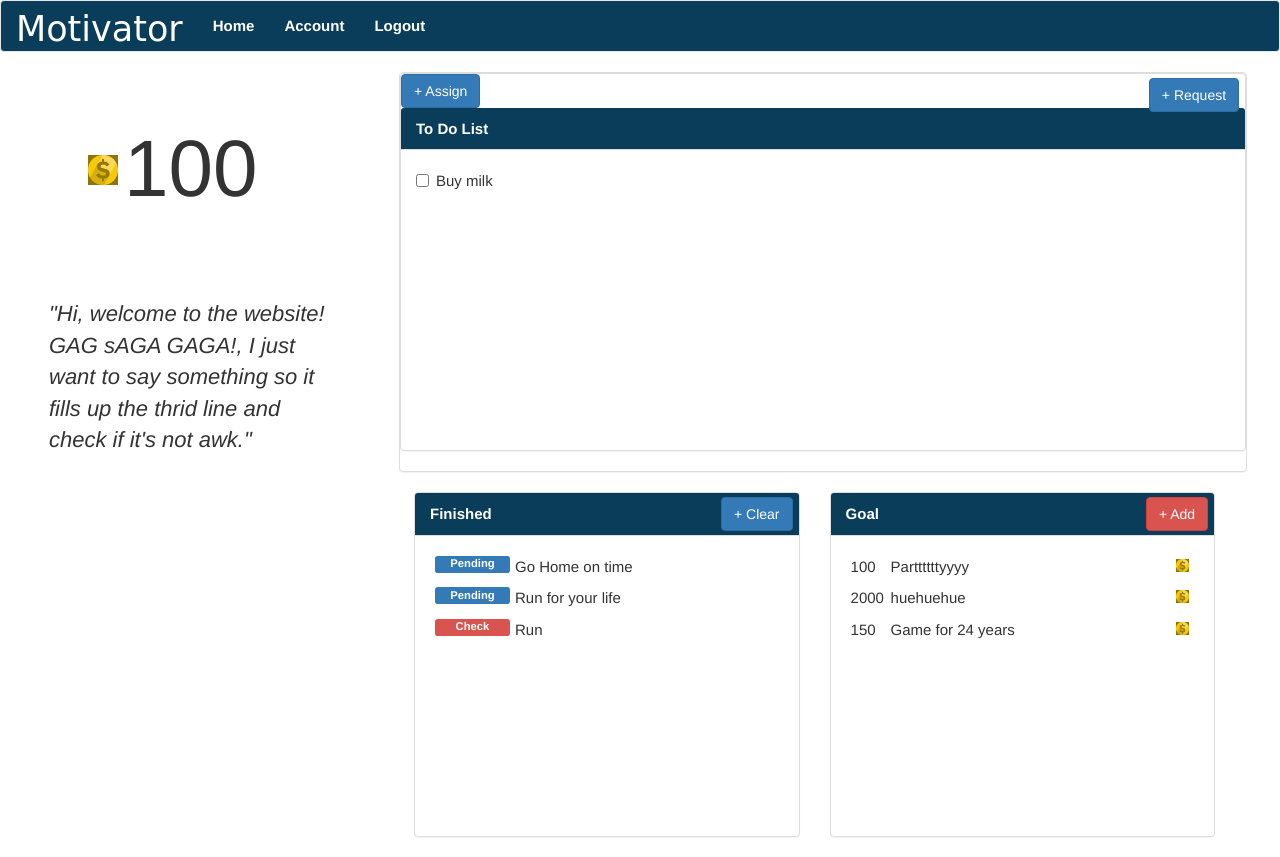
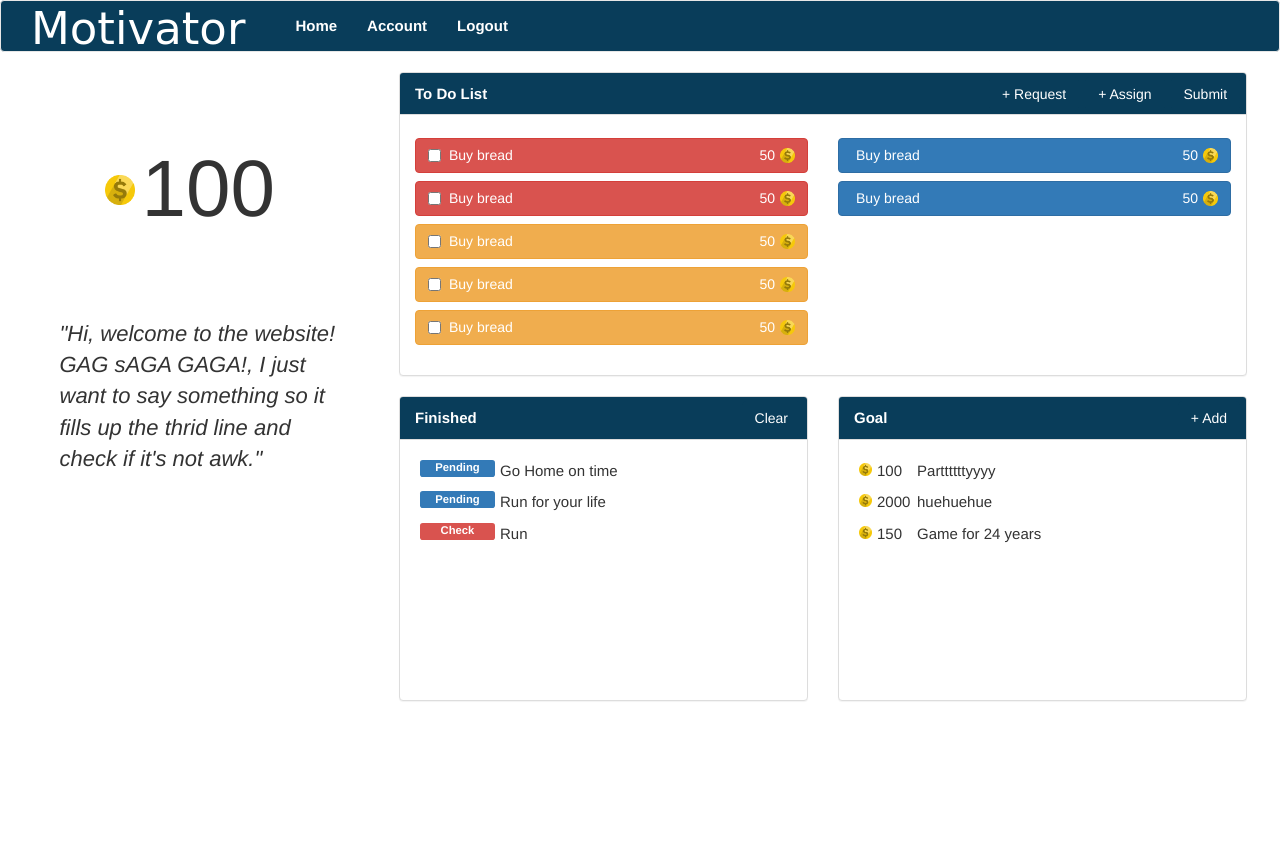
Before and after one commit to yzgyyang/motivator, a Python web app: template Flask/templates/user.html in a window 1280 px wide. After the commit the page ends 701 px from the top, so only its background shows below. Run offline with Jinja, Linux system fonts and the light colour scheme; the template is opened without the code that fills it, so the values that code supplies are empty; some libraries are stand-ins or nearby versions.

Commit message:
Customize todo list

```diff
--- a/Flask/static/custom.css
+++ b/Flask/static/custom.css
@@ -1,11 +1,13 @@
 #custom-bootstrap-menu.navbar-default .navbar-brand{
     color: white;
-    font-size: 35px;
+    font-size: 45px;
     font-family: "Brush Script MT", cursive;
 	font-style: normal;
 	font-variant: normal;
 	font-weight: 500;
 	line-height: 26.4px;
+    margin-left: auto;
+    margin-right: 20px;
 }
 #custom-bootstrap-menu.navbar-default {
     font-size: 15px;
@@ -52,8 +54,8 @@
 }
 #current-reward{
     width: 170px;
-    margin-left: 25%;
-    margin-top: 1.5%;
+    margin-left: 30%;
+    margin-top: 7%;
     display:inline-block;
 }
 #custom-bootstrap-menu.jumbotron h1{
@@ -63,7 +65,7 @@
 #movitation{
     float: left;
     width: 80%;
-    margin-left: 14%;
+    margin-left: 17%;
     margin-right: 15%;
     font-size: 22px;
     margin-top: 20%;
@@ -101,14 +103,13 @@
     font-size: 15px;
     width: 49%;
     height: auto;
-    min-width: 300px;
+
 }
 #panel-body-custom{
-    height: 300px;
+    height: 260px;
 }
 #panel-body-custom-finished{
-    height: 300px;
-    height: 300px;
+    height: 260px;
 }
 #panel-body-custom ul{
     list-style: none;
@@ -117,10 +118,6 @@
 #panel-body-custom li{
     background:#fff;
     margin-top: -10px;
-}
-#todo-box{
-    padding-top: 5px;
-    margin-bottom: 5px;
 }
 #panel-body-custom-finished ul{
     list-style: none;
@@ -138,6 +135,8 @@
     float:right;
     display: block;
     margin: 4px 6px 6px 0;
+        background-color:#093d5a;
+    border-color:#093d5a;
 }
 #task-stat{
     float:left;
@@ -161,3 +160,43 @@
     width: 35px;
     float: left;
 }
+#user-btn-clear{
+    background-color: darkgray;
+    float:right;
+    display: block;
+    margin: 4px 6px 6px 0;
+    background-color:#093d5a;
+    border-color:  #093d5a;
+}
+#task-detail{
+    margin-top: 2px;
+    width: 30%;
+    margin-left: 40px;
+}
+#user-btn-task{
+    width: 100%;
+    height: 35px;
+    margin-top: 18px;
+
+}
+#user-btn-task #todo-task{
+    float:left;
+
+}
+
+#todo-box{
+    float:left;
+    margin-right: 3px;
+}
+#todo-box-p{
+    float: left;
+    margin-left: 5px;
+    font-weight: 500;
+}
+#todo-coin{
+    margin-top: 3px;
+}
+#todo-coin-p{
+    float: right;
+    margin-right: 5px;
+}
--- a/Flask/templates/user.html
+++ b/Flask/templates/user.html
@@ -10,10 +10,11 @@
     <script src="http://code.jquery.com/jquery-3.1.1.min.js" integrity="sha256-hVVnYaiADRTO2PzUGmuLJr8BLUSjGIZsDYGmIJLv2b8=" crossorigin="anonymous"></script>
 
     <!-- Bootstrap -->
-    <link rel="stylesheet" type="text/css" href="/static/bootstrap.min.css">
-    <link rel="stylesheet" type="text/css" href="/static/custom.css">
-    <!-- <link rel="stylesheet" type="text/css" href="/static/font-awesome.min.css"> -->
+    <link rel="stylesheet" type="text/css" href="../static/bootstrap.min.css">
+    <link rel="stylesheet" type="text/css" href="../static/custom.css">
+    <link rel="stylesheet" type="text/css" href="../public/css/font-awesome.min.css">
     <script src="https://maxcdn.bootstrapcdn.com/bootstrap/3.3.7/js/bootstrap.min.js"></script>
+
     <!-- jquery -->
     <script type=text/javascript>
     $SCRIPT_ROOT = {{ request.script_root|tojson|safe }};
@@ -65,7 +66,7 @@
       <!--header-->
       <div id="custom-bootstrap-menu" class="jumbotron text-left">
           <div id="current-reward">
-              <img id="coin-header" src="/static/coin_dollar_icon.gif" style="width:30px;height:30px;">
+              <img id="coin-header" src="../static/coin_dollar_icon.gif" style="width:30px;height:30px;">
               <h1>100</h1>
           </div>
           <div id="movitation">
@@ -79,8 +80,15 @@
               <div id="custom-panel-default" class="panel panel-default">
                  <!--  <button type="button" id="user-btn" class="btn btn-danger" data-toggle="modal" data-target="#assignModal">  -->
 
-              <div class="panel panel-default">
-                  <button type="button" class="btn btn-primary" data-toggle="modal" data-target="#assignModal">
+
+
+
+
+                  <button type="button" id="user-btn" class="btn btn-success" data-toggle="modal" data-target="#requestModal">
+                      Submit
+                  </button>
+
+                  <button type="button" id="user-btn" class="btn btn-danger" data-toggle="modal" data-target="#assignModal">
                       + Assign
                   </button>
 
@@ -125,24 +133,16 @@
                             </form>
 
                         </div>
-                        <<!-- div class="modal-footer">
+                        <div class="modal-footer">
                           <button type="button" class="btn btn-danger" data-dismiss="modal">Assign Task</button>
-                          <button type="button" class="btn btn-primary" data-dismiss="modal">Delete</button> -->
-                           <!-- <input type="text" size="10" id="echoText" name="echoText"> -->
-                        <!-- </div> -->
-                        <div class="modal-footer">
-                          <button type="button" class="btn btn-danger" data-dismiss="modal">Delete</button>
-                          <button type="button" id="submitBtn" class="btn btn-primary" data-dismiss="modal">Assign Task</button>
+                          <button type="button" class="btn btn-primary" data-dismiss="modal">Delete</button>
                         </div>
                       </div>
                     </div>
                   </div>
 
 
-
-                  <!-- <button type="button" id="user-btn" class="btn btn-primary" data-toggle="modal" data-target="#requestModal"> -->
-
-                  <button id="user-btn" class="btn btn-primary">
+                  <button type="button" id="user-btn" class="btn btn-primary" data-toggle="modal" data-target="#requestModal">
                       + Request
                   </button>
                   <div class="modal fade" id="requestModal" tabindex="-1" role="dialog" aria-labelledby="myModalLabel">
@@ -165,15 +165,6 @@
 
                               </div>
                             </div>
-
-                            <!-- Text input-->
-                            <!--<div class="form-group">
-                              <label class="col-md-4 control-label" for="motipoint">Motipoints</label>
-                              <div class="col-md-4">
-                              <input id="motipoint" name="motipoint" type="text" placeholder="50" class="form-control input-md">
-
-                              </div>
-                            </div>-->
 
                             <!-- Text input-->
                             <div class="form-group">
@@ -212,14 +203,75 @@
 
                     <div class="row">
 
-                      <div class="col-md-12">
+                      <div class="col-xs-6" id="col1">
                         <div class="todolist not-done">
                           <ul id="not-finished">
 
-                              <li>
-                              <div class="checkbox" id="todo-box" >
-                                <label><input type="checkbox" value="" />Buy milk</label>
-                              </div>
+
+                            <li id="todo-assigned">
+                                <button type="button" id="user-btn-task" class="btn btn btn-danger">
+                                    <input id="todo-box" class="checkbox" type="checkbox" value="" />
+                                    <p id="todo-box-p">Buy bread</p>
+                                    <img id="todo-coin" src="../static/coin_dollar_icon.gif" style="width:15px;height:15px;">
+                                    <p id="todo-coin-p">50</p>
+                                </button>
+                            </li>
+
+                            <li id="todo-assigned">
+                                <button type="button" id="user-btn-task" class="btn btn btn-danger">
+                                    <input id="todo-box" class="checkbox" type="checkbox" value="" />
+                                    <p id="todo-box-p">Buy bread</p>
+                                    <img id="todo-coin" src="../static/coin_dollar_icon.gif" style="width:15px;height:15px;">
+                                    <p id="todo-coin-p">50</p>
+                                </button>
+                            </li>
+                            <li id="todo-assigned">
+                                <button type="button" id="user-btn-task" class="btn btn btn-warning">
+                                    <input id="todo-box" class="checkbox" type="checkbox" value="" />
+                                    <p id="todo-box-p">Buy bread</p>
+                                    <img id="todo-coin" src="../static/coin_dollar_icon.gif" style="width:15px;height:15px;">
+                                    <p id="todo-coin-p">50</p>
+                                </button>
+                            </li>
+                            <li id="todo-assigned">
+                                <button type="button" id="user-btn-task" class="btn btn btn-warning">
+                                    <input id="todo-box" class="checkbox" type="checkbox" value="" />
+                                    <p id="todo-box-p">Buy bread</p>
+                                    <img id="todo-coin" src="../static/coin_dollar_icon.gif" style="width:15px;height:15px;">
+                                    <p id="todo-coin-p">50</p>
+                                </button>
+                            </li>
+                            <li id="todo-assigned">
+                                <button type="button" id="user-btn-task" class="btn btn btn-warning">
+                                    <input id="todo-box" class="checkbox" type="checkbox" value="" />
+                                    <p id="todo-box-p">Buy bread</p>
+                                    <img id="todo-coin" src="../static/coin_dollar_icon.gif" style="width:15px;height:15px;">
+                                    <p id="todo-coin-p">50</p>
+                                </button>
+                            </li>
+
+                          </ul>
+                        </div>
+                      </div>
+                      <div class="col-xs-6" id="col2">
+                        <div class="todolist not-done">
+                          <ul id="not-finished">
+
+                            <li id="todo-requested">
+                                <button type="button" id="user-btn-task" class="btn btn btn-primary">
+
+                                    <p id="todo-box-p">Buy bread</p>
+                                    <img id="todo-coin" src="../static/coin_dollar_icon.gif" style="width:15px;height:15px;">
+                                    <p id="todo-coin-p">50</p>
+                                </button>
+                            </li>
+                            <li id="todo-requested">
+                                <button type="button" id="user-btn-task" class="btn btn btn-primary">
+
+                                    <p id="todo-box-p">Buy bread</p>
+                                    <img id="todo-coin" src="../static/coin_dollar_icon.gif" style="width:15px;height:15px;">
+                                    <p id="todo-coin-p">50</p>
+                                </button>
                             </li>
 
                           </ul>
@@ -231,8 +283,8 @@
               </div>
               <div id="did-panel" class="col-xs-7">
                 <div id="custom-panel-default" class="panel panel-default">
-                  <button type="button" id="user-btn" class="btn btn btn-primary" data-toggle="modal" data-target="#deleteModal">
-                    + Clear
+                  <button type="button" id="user-btn-clear" class="btn btn btn-primary" data-toggle="modal" data-target="#deleteModal">
+                    Clear
                   </button>
                   <!-- A model -->
                   <div class="modal fade" id="deleteModal" tabindex="-1" role="dialog" aria-labelledby="myModalLabel">
@@ -326,20 +378,20 @@
                   <div id="panel-body-custom-finished" class="panel-body">
                        <ul class="finished">
                         <li>
-                            <img id="coin" src="/static/coin_dollar_icon.gif" style="width:13px;height:13px;">
+                            <img id="coin" src="../static/coin_dollar_icon.gif" style="width:13px;height:13px;">
                             <span id="coin-value">100</span>
                             <div class="checkbox" id="task-content">Parttttttyyyy</div>
 
 
                         </li>
                         <li>
-                            <img id="coin" src="/static/coin_dollar_icon.gif" style="width:13px;height:13px;">
+                            <img id="coin" src="../static/coin_dollar_icon.gif" style="width:13px;height:13px;">
                             <span id="coin-value">2000</span>
                             <div class="checkbox" id="task-content">huehuehue</div>
 
                         </li>
                         <li>
-                            <img id="coin" src="/static/coin_dollar_icon.gif" style="width:13px;height:13px;">
+                            <img id="coin" src="../static/coin_dollar_icon.gif" style="width:13px;height:13px;">
                             <span id="coin-value">150</span>
                             <div class="checkbox" id="task-content">Game for 24 years</div>
 
```
Also changed, not shown: Flask/static/coin_dollar_icon.gif.
